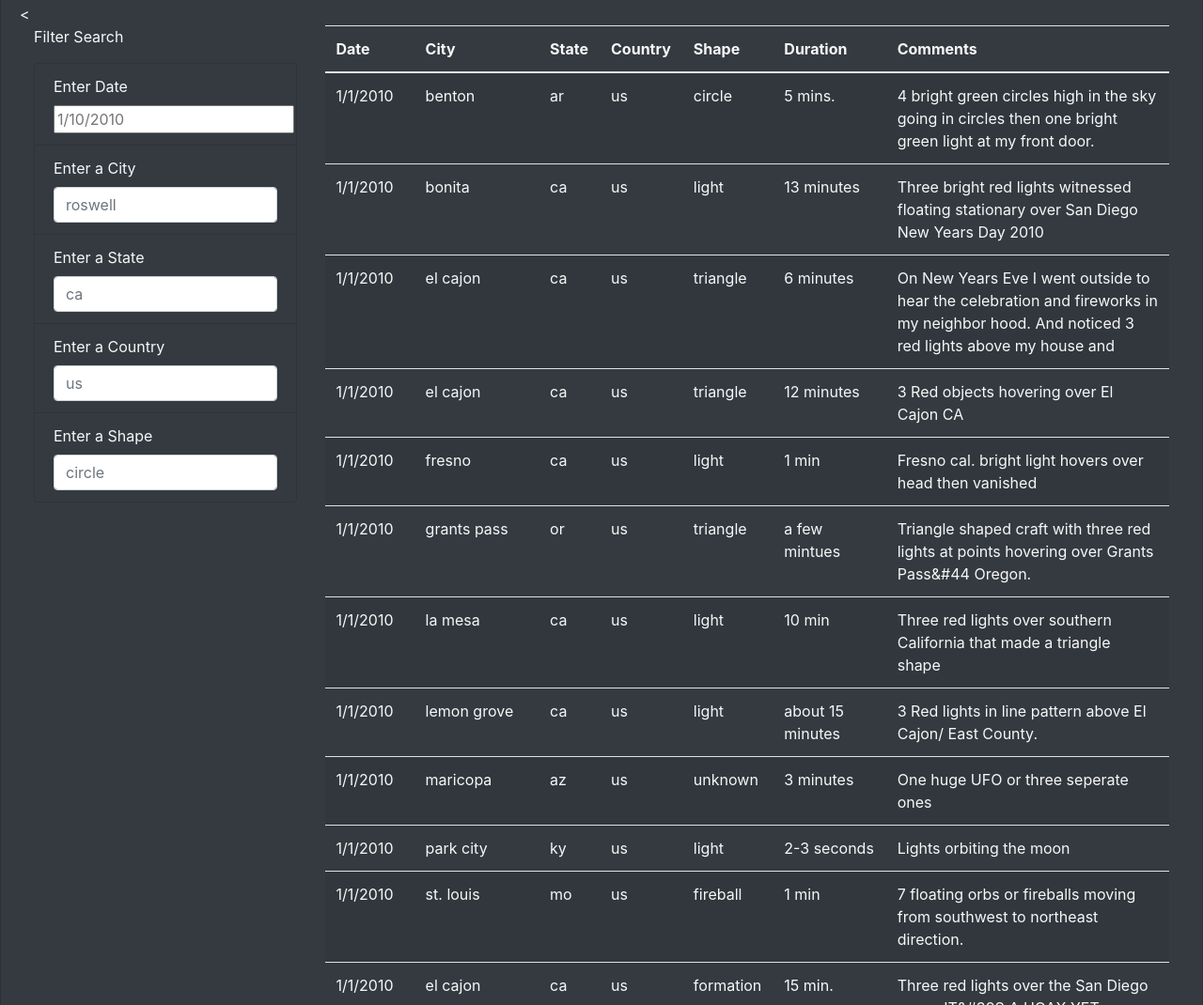
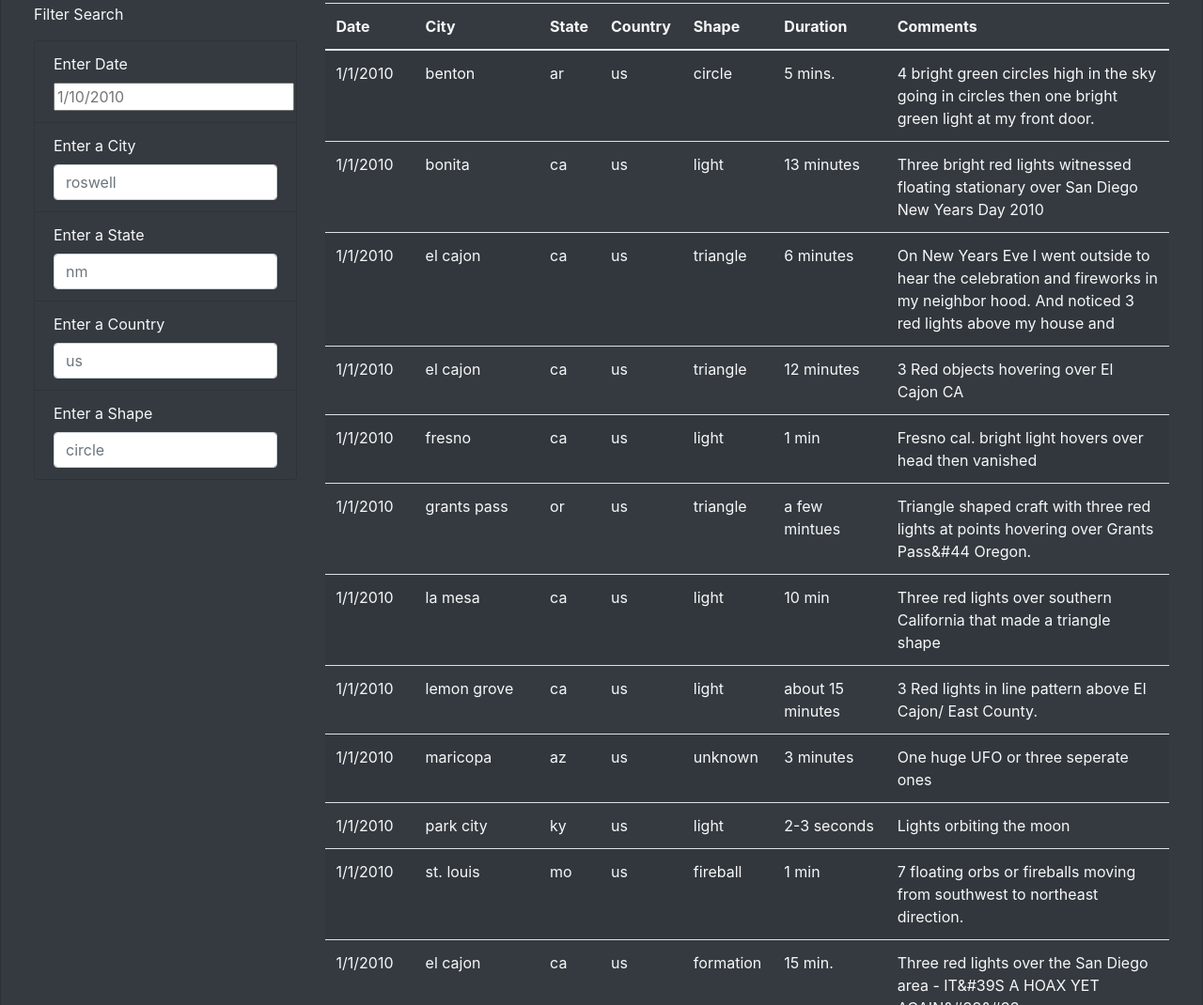
Before and after one commit to rciminera/UFOs, a plain HTML site: page index.html in a window 1280 px wide. Shown: the part 749-1819 px from the top of the page at 94% size. Drawn offline with nearby package versions, Linux system fonts and the light colour scheme.

Commit message:
updated challenge

```diff
--- a/index.html
+++ b/index.html
@@ -46,7 +46,7 @@
       </div>
     </div>
   </div>
-  <<div class="container-fluid">
+   <div class="container-fluid">
     <div class="row">
       <div class="col-md-3">
         <div class="filters">
@@ -63,7 +63,7 @@
               </li>
               <li class="list-group-item bg-dark">
                 <label for="state">Enter a State</label>
-                <input type="text" id="state" class="form-control" placeholder="ca" />
+                <input type="text" id="state" class="form-control" placeholder="nm" />
               </li>
               <li class="list-group-item bg-dark">
                 <label for="country">Enter a Country</label>
```
Also changed, not shown: 1 other file.
